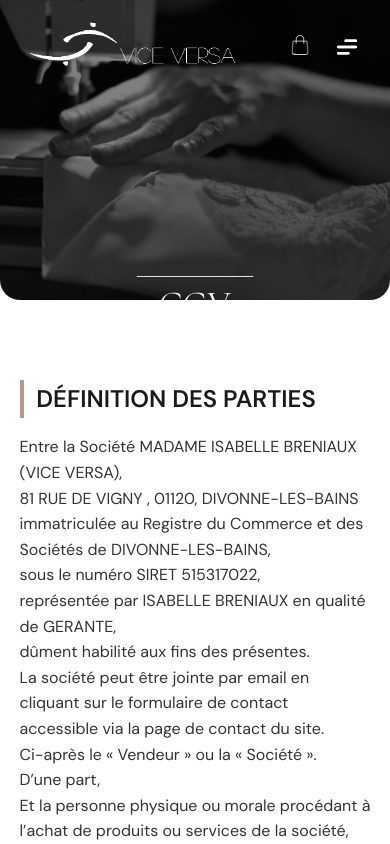
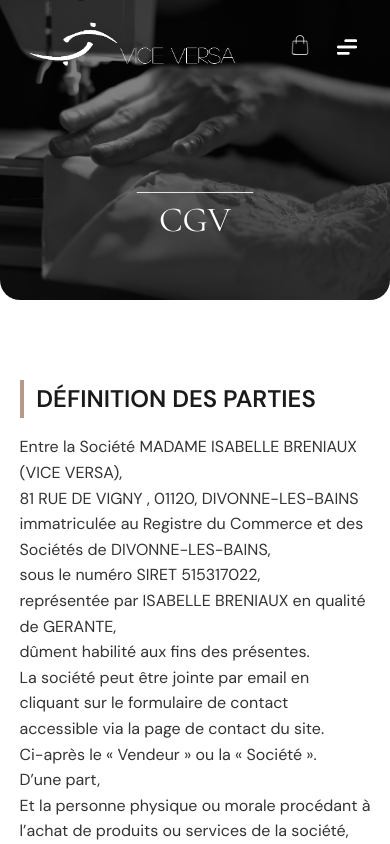
Before and after one commit to 0x414854/ViceVersa_website, a Next.js app: page /en/cgv in a window 390 px wide. Shown: the top 844 px of the page. Built offline with nearby package versions, Linux system fonts and the light colour scheme.

Commit message:
Fix responsive layout issues (title)

```diff
--- a/styles/aboutPage.module.css
+++ b/styles/aboutPage.module.css
@@ -196,7 +196,7 @@
 
 @media (max-width: 480px) {
   .title {
-    top: 36%;
+    top: 240px;
     font-size: 2.5rem;
   }
   .img {
--- a/styles/cartPage.module.css
+++ b/styles/cartPage.module.css
@@ -145,7 +145,7 @@
 
 @media (max-width: 480px) {
   .title {
-    top: 36%;
+    top: 240px;
     font-size: 2.5rem;
   }
 }
--- a/styles/cgv.module.css
+++ b/styles/cgv.module.css
@@ -110,7 +110,7 @@
 
 @media (max-width: 480px) {
   .title {
-    top: 36%;
+    top: 220px;
     font-size: 2.2rem;
   }
   .title::after {
--- a/styles/collaborationPage.module.css
+++ b/styles/collaborationPage.module.css
@@ -149,7 +149,7 @@
 
 @media (max-width: 480px) {
   .title {
-    top: 36%;
+    top: 240px;
     font-size: 2.5rem;
   }
   .title::after {
--- a/styles/contactPage.module.css
+++ b/styles/contactPage.module.css
@@ -121,7 +121,7 @@
 
 @media (max-width: 480px) {
   .title {
-    top: 36%;
+    top: 240px;
     font-size: 2.5rem;
   }
 }
--- a/styles/legalnotices.module.css
+++ b/styles/legalnotices.module.css
@@ -125,7 +125,7 @@
 @media (max-width: 480px) {
   .title {
     width: 80%;
-    top: 36%;
+    top: 220px;
     font-size: 2.2rem;
   }
   .title::after {
--- a/styles/newsPage.module.css
+++ b/styles/newsPage.module.css
@@ -135,9 +135,11 @@
 
 @media (max-width: 480px) {
   .title {
-    top: 36%;
+    /* position: fixed; */
+    top: 240px;
     font-size: 2.5rem;
   }
+
   .wrapper {
     width: 100%;
     height: auto;
--- a/styles/pageId.module.css
+++ b/styles/pageId.module.css
@@ -329,8 +329,12 @@
 
 @media (max-width: 480px) {
   .title {
-    top: 34%;
-    font-size: 2.2rem;
+    /* position: fixed; */
+    top: 220px;
+    font-size: 2.5rem;
+  }
+  .title::after {
+    top: 48px;
   }
 
   .buttonContainer {
--- a/styles/popupPage.module.css
+++ b/styles/popupPage.module.css
@@ -98,7 +98,7 @@
 
 @media (max-width: 480px) {
   .title {
-    top: 36%;
+    top: 240px;
     font-size: 2.5rem;
   }
   .arrowContainer {
--- a/styles/privacyPolicy.module.css
+++ b/styles/privacyPolicy.module.css
@@ -111,7 +111,7 @@
 @media (max-width: 480px) {
   .title {
     width: 90%;
-    top: 36%;
+    top: 220px;
     font-size: 2.2rem;
     text-align: center;
   }
--- a/styles/shopPage.module.css
+++ b/styles/shopPage.module.css
@@ -22,6 +22,10 @@
   width: 100%;
   height: 1px;
   transition: width 0.3s ease-in-out;
+}
+.headerWrapper {
+  position: relative;
+  height: 120px; /* ou la hauteur de ta navbar */
 }
 .filterContainer {
   display: flex;
@@ -233,7 +237,8 @@
 
 @media (max-width: 480px) {
   .title {
-    top: 36%;
+    /* position: fixed; */
+    top: 240px;
     font-size: 2.5rem;
   }
 }
```
